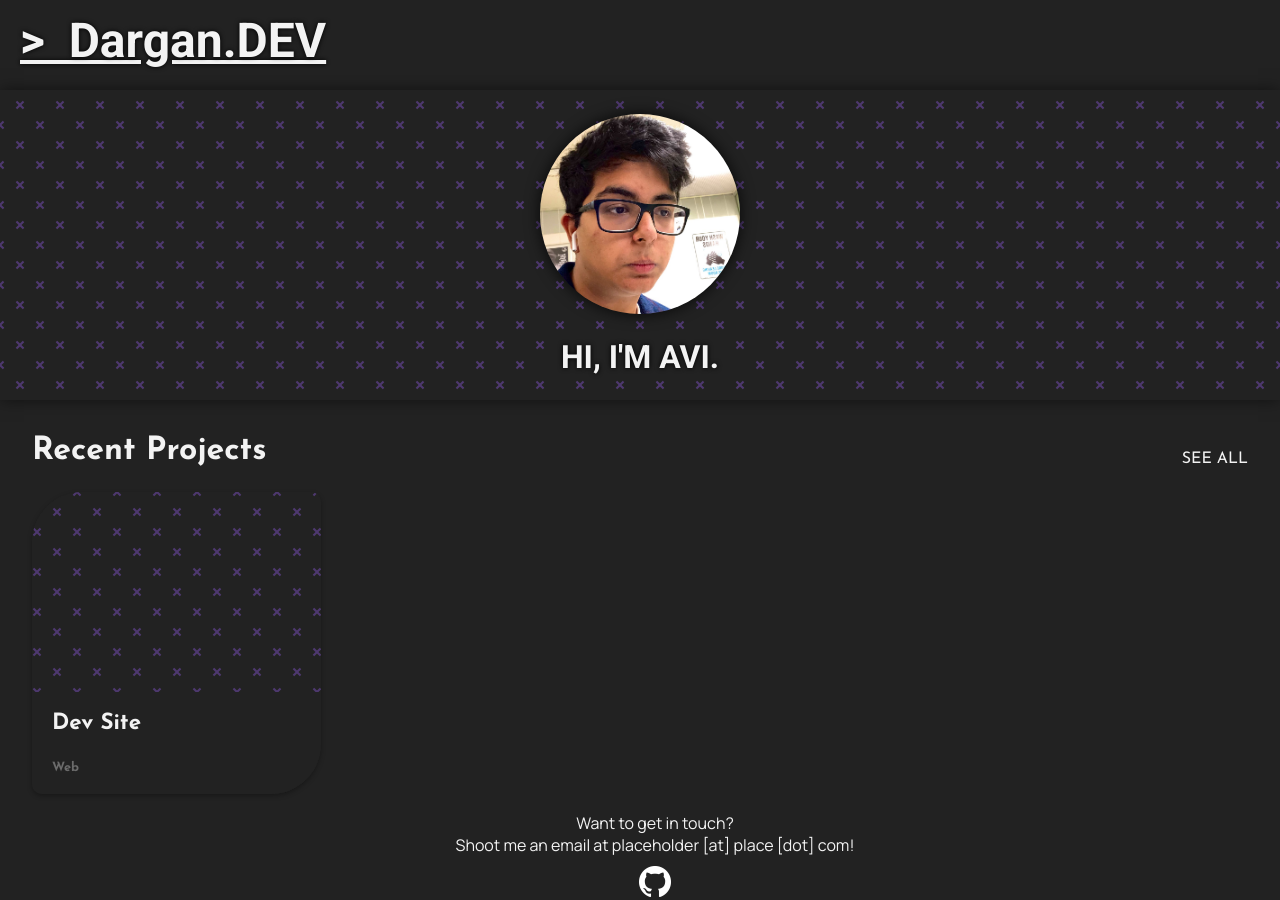
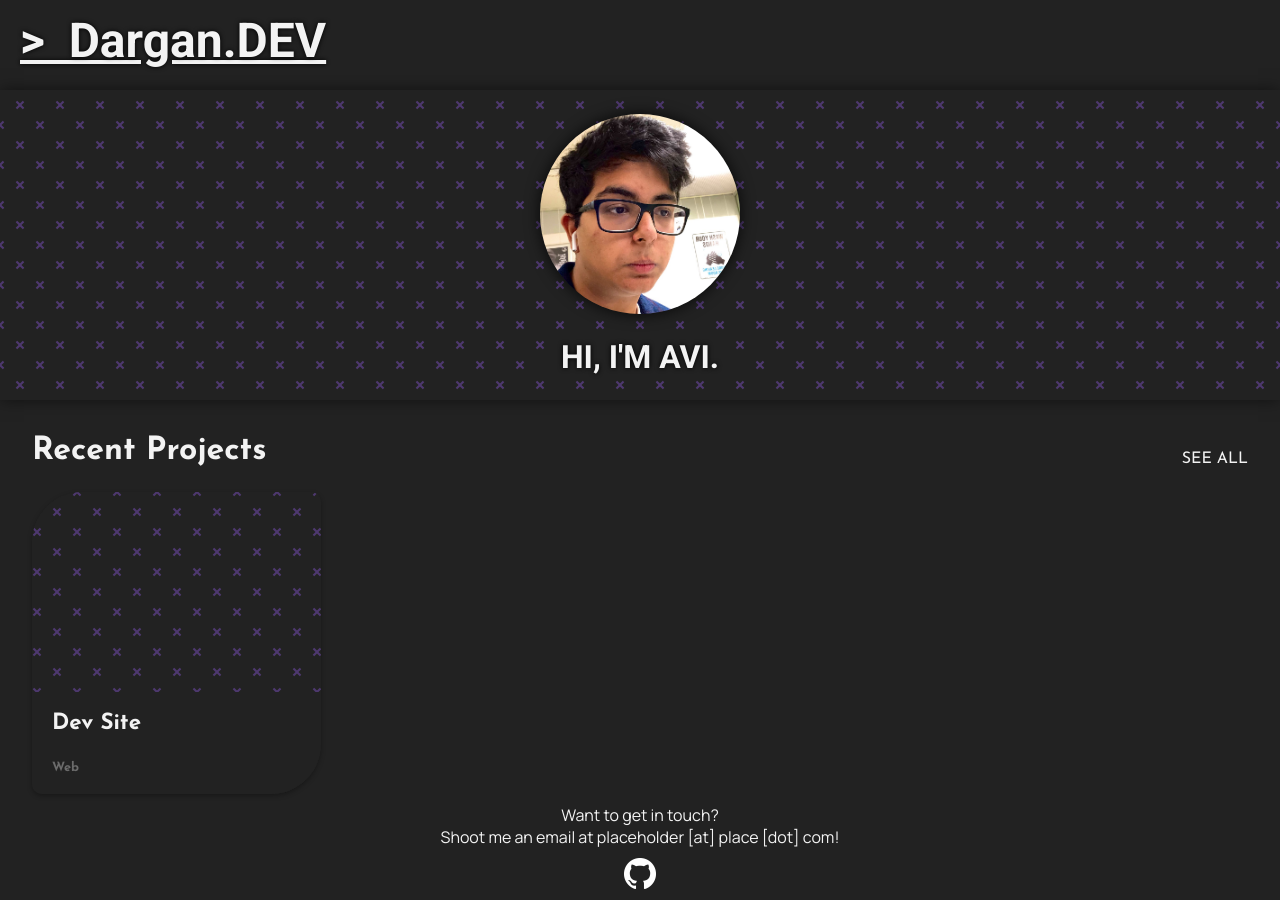
Before and after one commit to avidargan/avidargan.github.io, a Jekyll site: the page built from index.html, in a window 1280 px wide. Built offline with Jekyll 4.4.1, drawn with Linux system fonts in a browser that asks for light colours.

Commit message:
fixed padding/centring

```diff
--- a/_sass/main.scss
+++ b/_sass/main.scss
@@ -71,6 +71,7 @@
 
     width: 500px;
     height: 100%;
+    margin-bottom: 15px;
     display: flex;
     justify-content: center;
 
@@ -81,7 +82,7 @@
     height: 40px;
     width: 100%;
 
-    margin: 15px;
+    margin: 15px 0px;
 
     font-family: 'Manrope', sans-serif;
 
```
